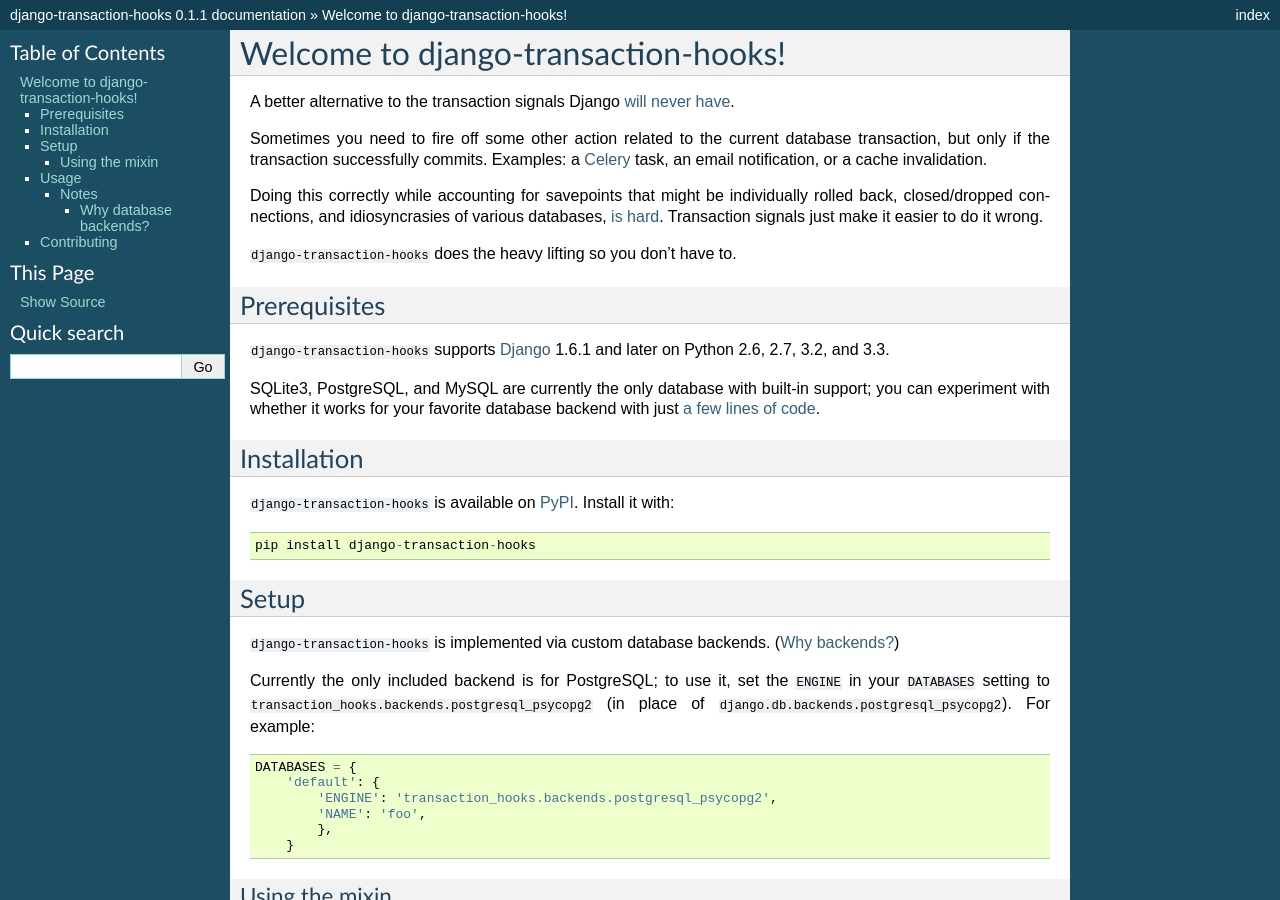
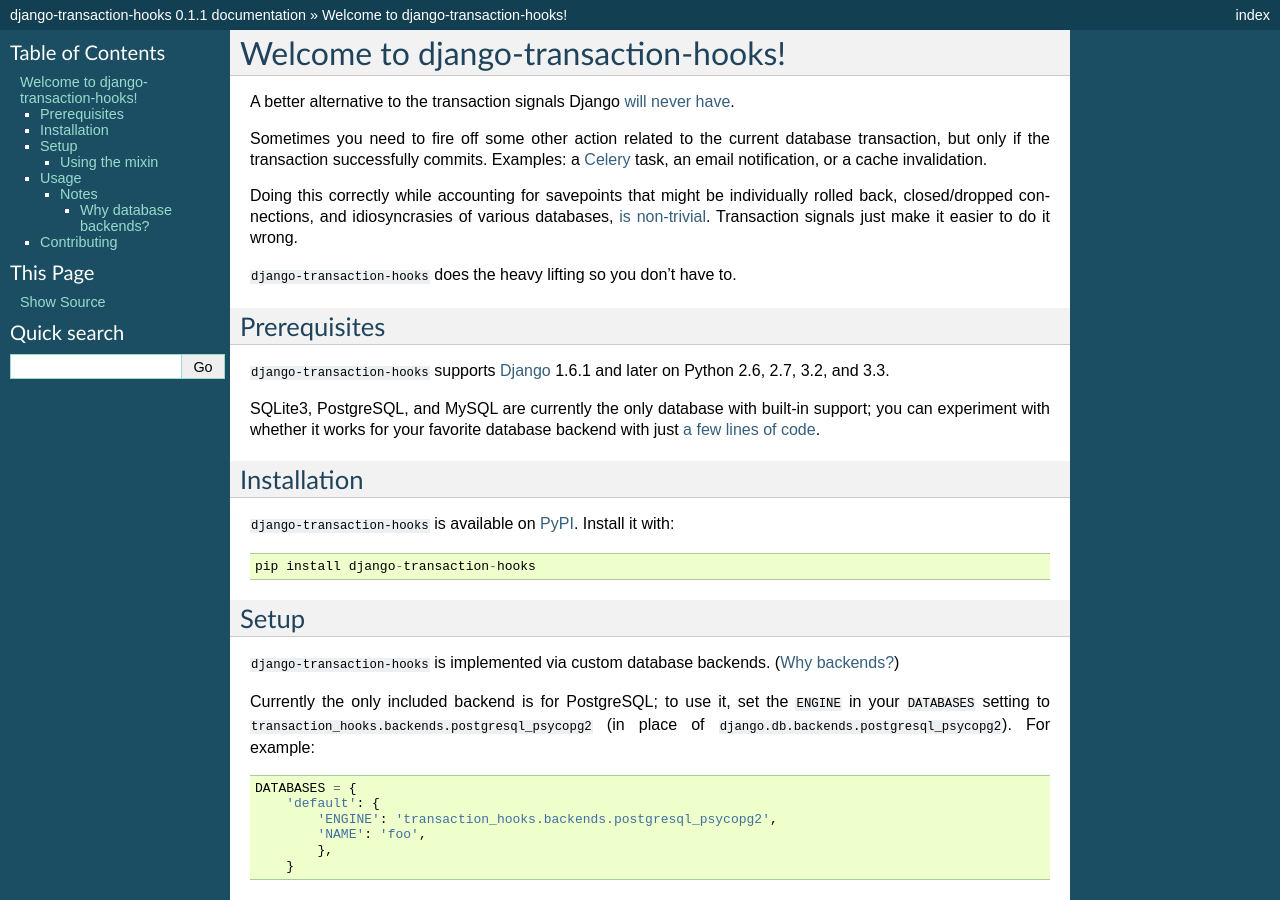
Before and after one commit to carljm/django-transaction-hooks, a Sphinx documentation site: the page built from doc/index.rst, in a window 1280 px wide and 900 px high. Built offline with Sphinx 7.4.7, drawn with Linux system fonts in a browser that asks for light colours.

Commit message:
Docs intro paragraph tweak.

```diff
--- a/doc/index.rst
+++ b/doc/index.rst
@@ -10,13 +10,14 @@
 
 Doing this correctly while accounting for savepoints that might be individually
 rolled back, closed/dropped connections, and idiosyncrasies of various
-databases, `is hard`_. Transaction signals just make it easier to do it wrong.
+databases, `is non-trivial`_. Transaction signals just make it easier to do it
+wrong.
 
 ``django-transaction-hooks`` does the heavy lifting so you don't have to.
 
 .. _will never have: https://code.djangoproject.com/ticket/14051
 .. _Celery: http://www.celeryproject.org/
-.. _is hard: https://github.com/aaugustin/django-transaction-signals
+.. _is non-trivial: https://github.com/aaugustin/django-transaction-signals
 
 
 Prerequisites
```
